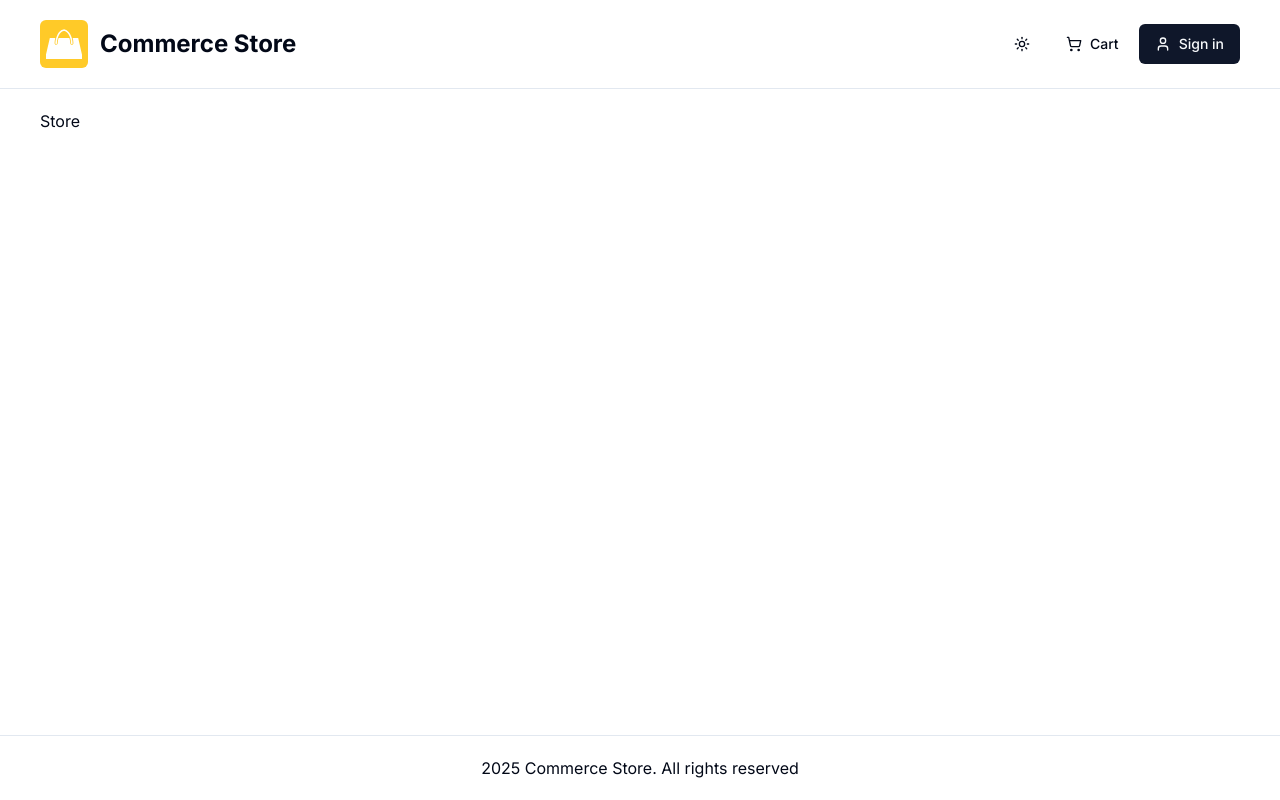
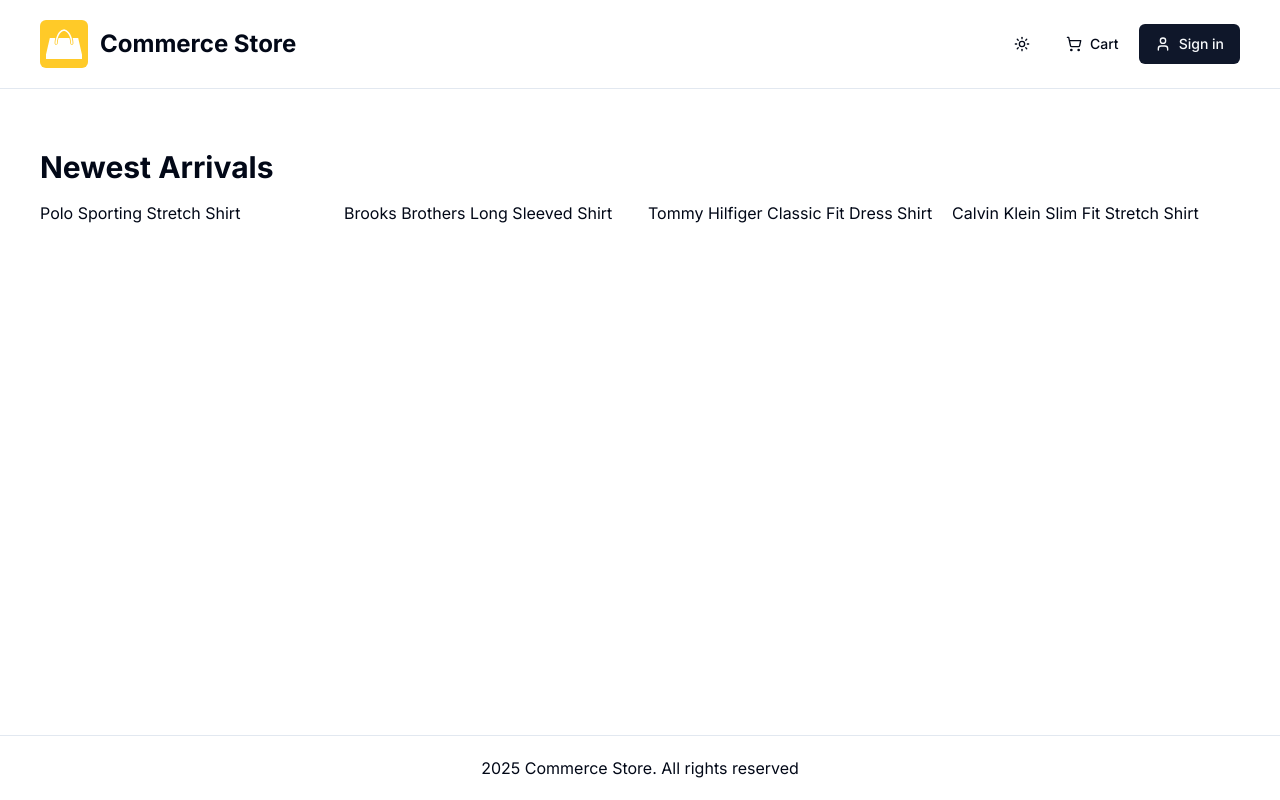
Before and after one commit to huekoh/commerce-webapp, a Next.js app: page / in a window 1280 px wide. Built offline with nearby package versions, Linux system fonts and the light colour scheme; no server answers; what tailwindcss-animated would draw is missing.

Commit message:
Create product list

```diff
--- a/app/(root)/page.tsx
+++ b/app/(root)/page.tsx
@@ -1,5 +1,16 @@
+import sampleData from "@/db/sample-data";
+import ProductList from "@/components/shared/product/product-list";
+
 const Homepage = () => {
-  return <>Store</>;
+  return (
+    <>
+      <ProductList
+        data={sampleData.products}
+        title="Newest Arrivals"
+        limit={4}
+      />
+    </>
+  );
 };
 
 export default Homepage;
--- /dev/null
+++ b/components/shared/product/product-list.tsx
@@ -0,0 +1,30 @@
+const ProductList = ({
+  data,
+  title,
+  limit,
+}: {
+  data: any;
+  title?: string;
+  limit?: number;
+}) => {
+  const limitedData = limit ? data.slice(0, limit) : data;
+
+  return (
+    <div className="my-10">
+      <h2 className="h2-bold mb-4">{title}</h2>
+      {data.length > 0 ? (
+        <div className="grid grid-cols-1 sm:grid0cols-2 md:grid-cols-3 lg:grid-cols-4 gap-4">
+          {limitedData.map((product: any) => (
+            <div>{product.name}</div>
+          ))}
+        </div>
+      ) : (
+        <div>
+          <p>No Products Found</p>
+        </div>
+      )}
+    </div>
+  );
+};
+
+export default ProductList;
--- /dev/null
+++ b/db/sample-data.ts
@@ -0,0 +1,108 @@
+const sampleData = {
+  products: [
+    {
+      name: 'Polo Sporting Stretch Shirt',
+      slug: 'polo-sporting-stretch-shirt',
+      category: "Men's Dress Shirts",
+      description: 'Classic Polo style with modern comfort',
+      images: [
+        '/images/sample-products/p1-1.jpg',
+        '/images/sample-products/p1-2.jpg',
+      ],
+      price: 59.99,
+      brand: 'Polo',
+      rating: 4.5,
+      numReviews: 10,
+      stock: 5,
+      isFeatured: true,
+      banner: 'banner-1.jpg',
+    },
+    {
+      name: 'Brooks Brothers Long Sleeved Shirt',
+      slug: 'brooks-brothers-long-sleeved-shirt',
+      category: "Men's Dress Shirts",
+      description: 'Timeless style and premium comfort',
+      images: [
+        '/images/sample-products/p2-1.jpg',
+        '/images/sample-products/p2-2.jpg',
+      ],
+      price: 85.9,
+      brand: 'Brooks Brothers',
+      rating: 4.2,
+      numReviews: 8,
+      stock: 10,
+      isFeatured: true,
+      banner: 'banner-2.jpg',
+    },
+    {
+      name: 'Tommy Hilfiger Classic Fit Dress Shirt',
+      slug: 'tommy-hilfiger-classic-fit-dress-shirt',
+      category: "Men's Dress Shirts",
+      description: 'A perfect blend of sophistication and comfort',
+      images: [
+        '/images/sample-products/p3-1.jpg',
+        '/images/sample-products/p3-2.jpg',
+      ],
+      price: 99.95,
+      brand: 'Tommy Hilfiger',
+      rating: 4.9,
+      numReviews: 3,
+      stock: 0,
+      isFeatured: false,
+      banner: null,
+    },
+    {
+      name: 'Calvin Klein Slim Fit Stretch Shirt',
+      slug: 'calvin-klein-slim-fit-stretch-shirt',
+      category: "Men's Dress Shirts",
+      description: 'Streamlined design with flexible stretch fabric',
+      images: [
+        '/images/sample-products/p4-1.jpg',
+        '/images/sample-products/p4-2.jpg',
+      ],
+      price: 39.95,
+      brand: 'Calvin Klein',
+      rating: 3.6,
+      numReviews: 5,
+      stock: 10,
+      isFeatured: false,
+      banner: null,
+    },
+    {
+      name: 'Polo Ralph Lauren Oxford Shirt',
+      slug: 'polo-ralph-lauren-oxford-shirt',
+      category: "Men's Dress Shirts",
+      description: 'Iconic Polo design with refined oxford fabric',
+      images: [
+        '/images/sample-products/p5-1.jpg',
+        '/images/sample-products/p5-2.jpg',
+      ],
+      price: 79.99,
+      brand: 'Polo',
+      rating: 4.7,
+      numReviews: 18,
+      stock: 6,
+      isFeatured: false,
+      banner: null,
+    },
+    {
+      name: 'Polo Classic Pink Hoodie',
+      slug: 'polo-classic-pink-hoodie',
+      category: "Men's Sweatshirts",
+      description: 'Soft, stylish, and perfect for laid-back days',
+      images: [
+        '/images/sample-products/p6-1.jpg',
+        '/images/sample-products/p6-2.jpg',
+      ],
+      price: 99.99,
+      brand: 'Polo',
+      rating: 4.6,
+      numReviews: 12,
+      stock: 8,
+      isFeatured: true,
+      banner: null,
+    },
+  ],
+};
+
+export default sampleData;
```
